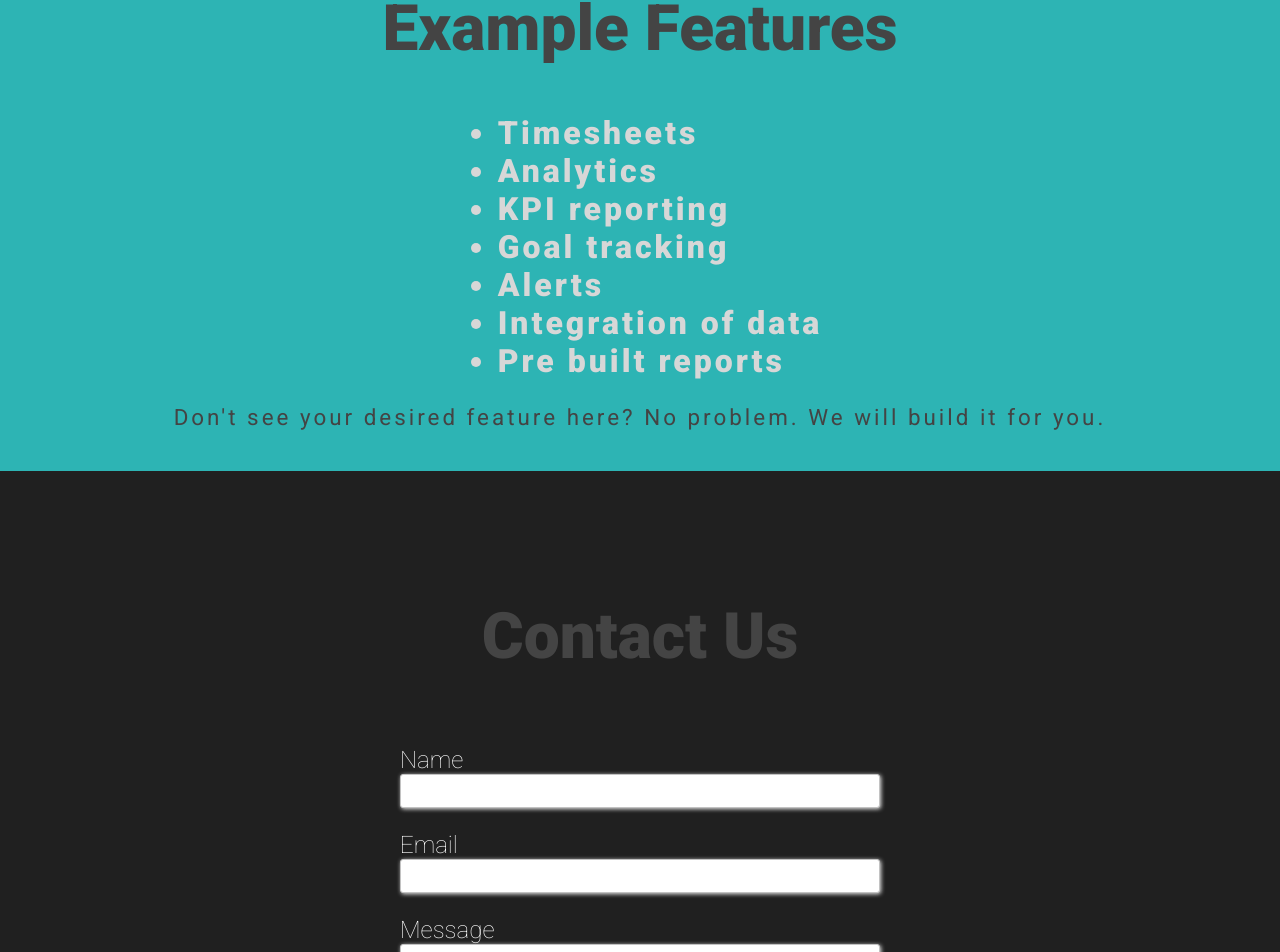
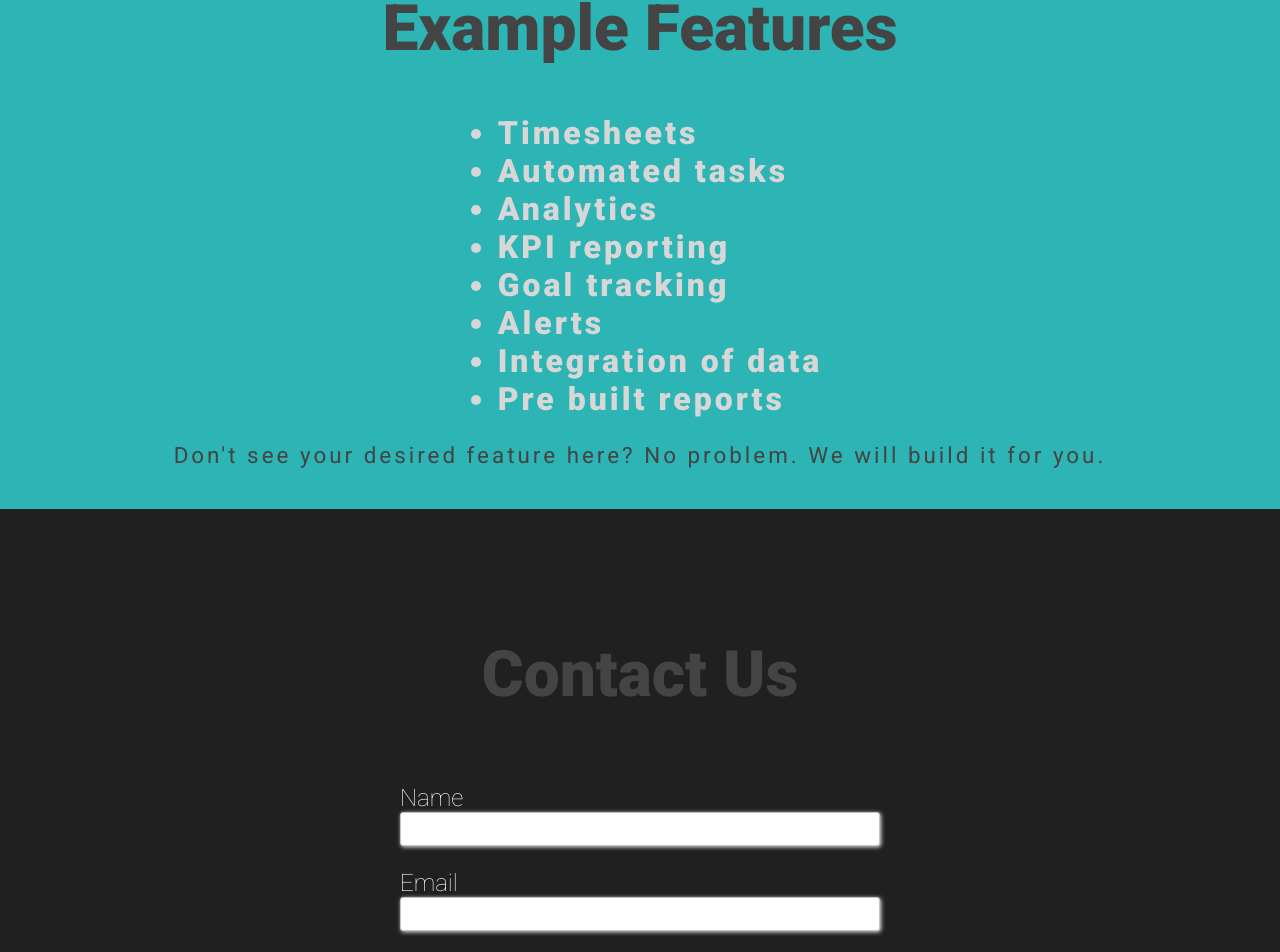
Before and after one commit to blakio/blakioWebsite, a React (Create React App) app: page /home in a window 1280 px wide. Shown: the part 3230-4182 px from the top of the page. Built offline with nearby package versions, Linux system fonts and the light colour scheme.

Commit message:
pricing addition

```diff
--- a/src/Home/Pricing/index.js
+++ b/src/Home/Pricing/index.js
@@ -20,6 +20,7 @@ const Pricing = () => {
       <p className="title">Example Features</p>
       <ul>
         <li>Timesheets</li>
+        <li>Automated tasks</li>
         <li>Analytics</li>
         <li>KPI reporting</li>
         <li>Goal tracking</li>
```
